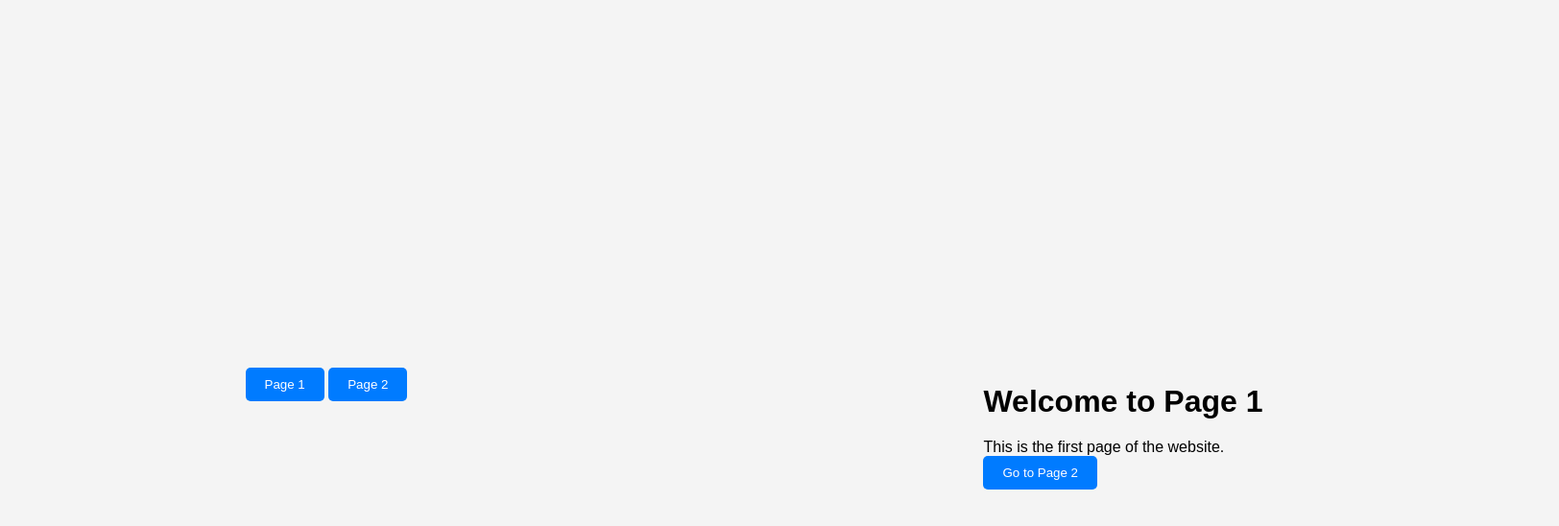
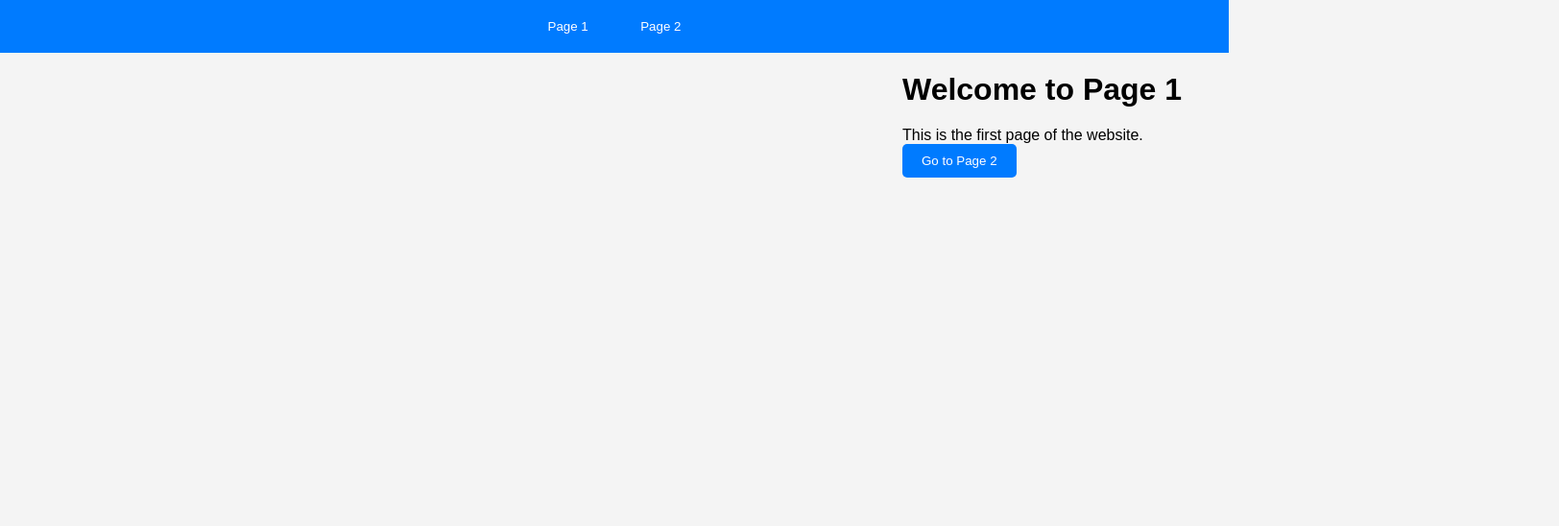
Before and after one commit to aevraonline/aevra, a plain HTML site: page index.html in a window 1280 px wide. Shown: the whole page at 96% size, 1624 px wide, since content can reach past the window. Drawn offline with Linux system fonts and the light colour scheme.

Commit message:
Update styles.css

```diff
--- a/styles.css
+++ b/styles.css
@@ -7,17 +7,35 @@
 body {
     font-family: Arial, sans-serif;
     background-color: #f4f4f4;
-    display: flex;
-    justify-content: center;
-    align-items: center;
-    height: 100vh;
     overflow: hidden; /* Prevent scroll during transition */
+}
+
+.menu-bar {
+    background-color: #007BFF;
+    padding: 10px;
+    text-align: center;
+}
+
+.menu-bar button {
+    margin: 0 10px;
+    padding: 10px 15px;
+    color: white;
+    background-color: transparent;
+    border: none;
+    border-radius: 5px;
+    cursor: pointer;
+    transition: background-color 0.3s;
+}
+
+.menu-bar button:hover {
+    background-color: rgba(255, 255, 255, 0.2);
 }
 
 .container {
     position: relative;
     width: 80%;
     max-width: 600px;
+    margin: 20px auto; /* Center the container */
 }
 
 .page {
@@ -28,6 +46,14 @@ body {
     left: 100%; /* Start off-screen */
     opacity: 0; /* Hidden initially */
     transition: transform 0.5s ease-in-out, opacity 0.5s ease-in-out;
+}
+
+.content {
+    display: flex;
+    flex-direction: column;
+    align-items: center; /* Center content */
+    justify-content: center; /* Center content vertically */
+    height: 100%; /* Full height of the page */
 }
 
 h1 {
```
